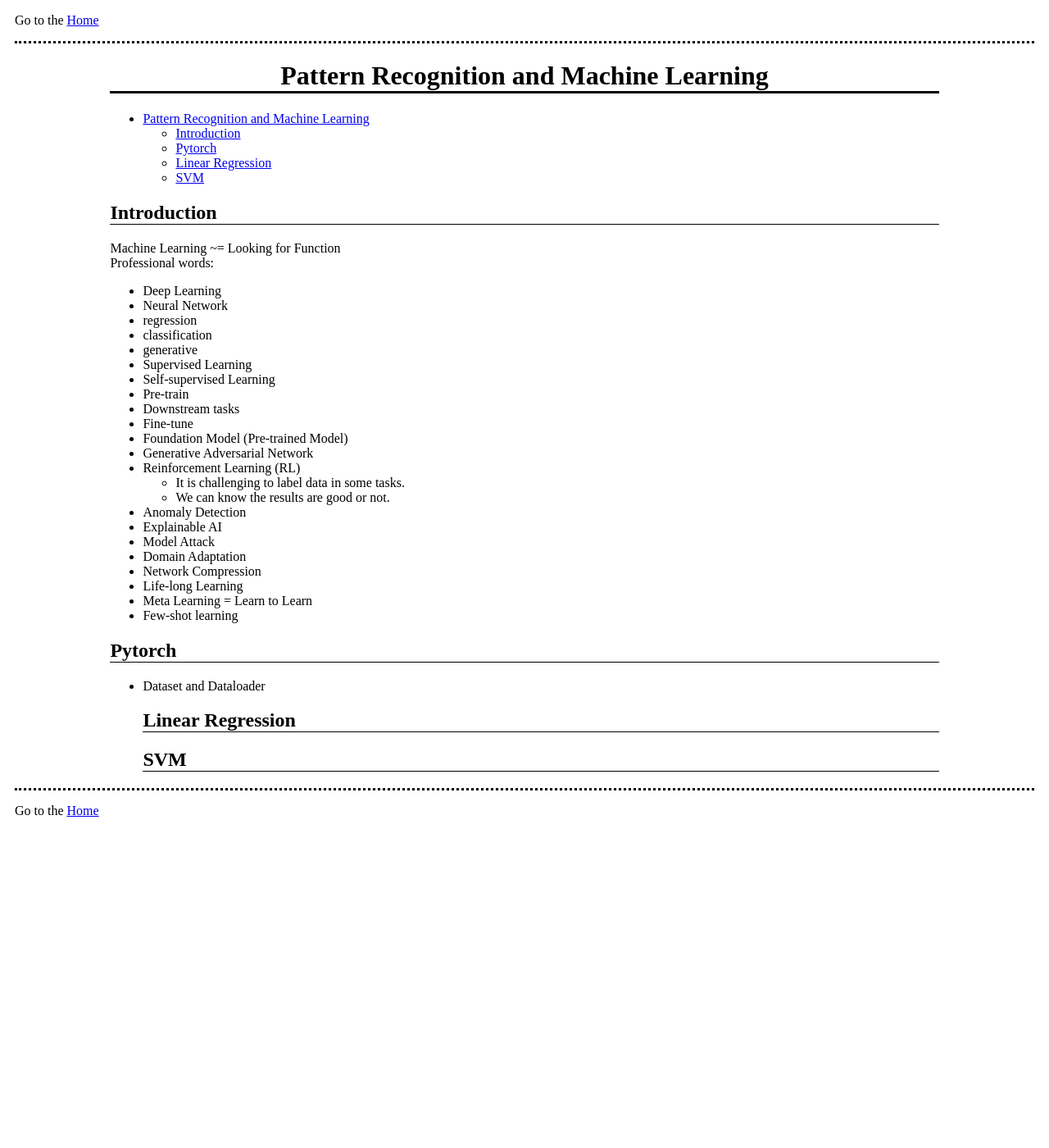
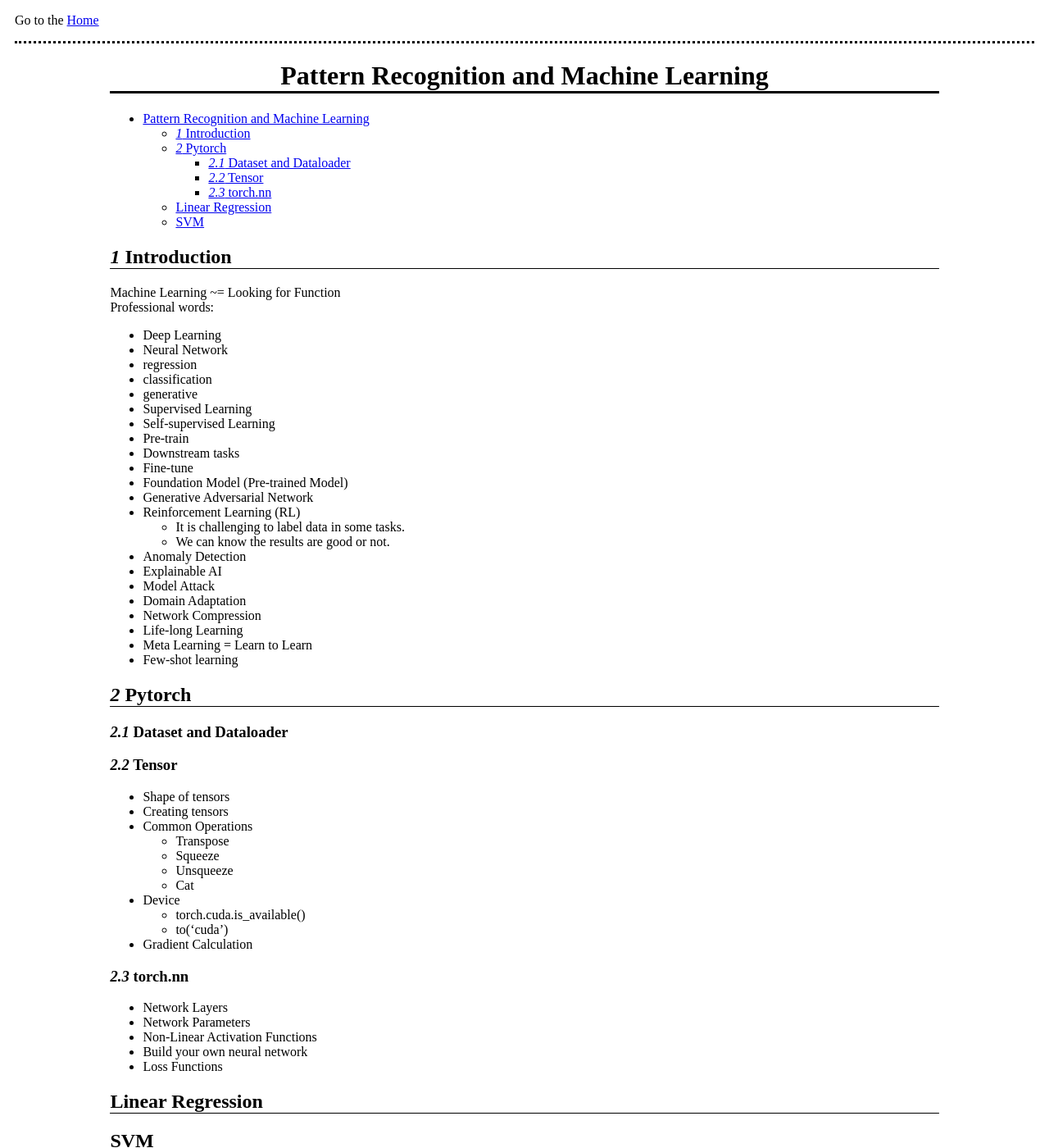
Before and after one commit to WGZ-W/wgz-w.github.io, a Jekyll site: the page built from _posts/Study/2024-10-30-machine-learning.md, in a window 1280 px wide and 1400 px high. Shown: the whole window at 82% size. Built offline with Jekyll 4.4.1, drawn with Linux system fonts in a browser that asks for light colours.

Commit message:
2024-11-11

```diff
--- a/_posts/Study/2024-10-30-machine-learning.md
+++ b/_posts/Study/2024-10-30-machine-learning.md
@@ -8,13 +8,16 @@ title: "Pattern Recognition and Machine Learning"
 # Pattern Recognition and Machine Learning
 
 - [Pattern Recognition and Machine Learning](#pattern-recognition-and-machine-learning)
-  - [Introduction](#introduction)
-  - [Pytorch](#pytorch)
+  - [*1* Introduction](#1-introduction)
+  - [*2* Pytorch](#2-pytorch)
+    - [*2.1* Dataset and Dataloader](#21-dataset-and-dataloader)
+    - [*2.2* Tensor](#22-tensor)
+    - [*2.3* torch.nn](#23-torchnn)
   - [Linear Regression](#linear-regression)
   - [SVM](#svm)
 
 
-## Introduction
+## *1* Introduction
 Machine Learning ~= Looking for Function
 Professional words:
 - Deep Learning
@@ -41,7 +44,27 @@ Professional words:
 - Meta Learning = Learn to Learn
 - Few-shot learning
 
-## Pytorch
-- Dataset and Dataloader
+## *2* Pytorch
+### *2.1* Dataset and Dataloader
+### *2.2* Tensor
+- Shape of tensors
+- Creating tensors
+- Common Operations
+  - Transpose
+  - Squeeze
+  - Unsqueeze
+  - Cat
+- Device
+  - torch.cuda.is_available()
+  - to('cuda')
+- Gradient Calculation
+
+### *2.3* torch.nn
+- Network Layers
+- Network Parameters
+- Non-Linear Activation Functions
+- Build your own neural network
+- Loss Functions
+
 ## Linear Regression
 ## SVM
```
Also changed, not shown: _posts/Study/2024-10-30-matrix.md (+4 -2 lines), _posts/Study/2024-11-04-deep-learning.md (+4 -0 lines), _posts/Study/2024-11-07-python.md (+16 -0 lines), _posts/Study/2024-11-10-pytorch.md (+30 -0 lines).
